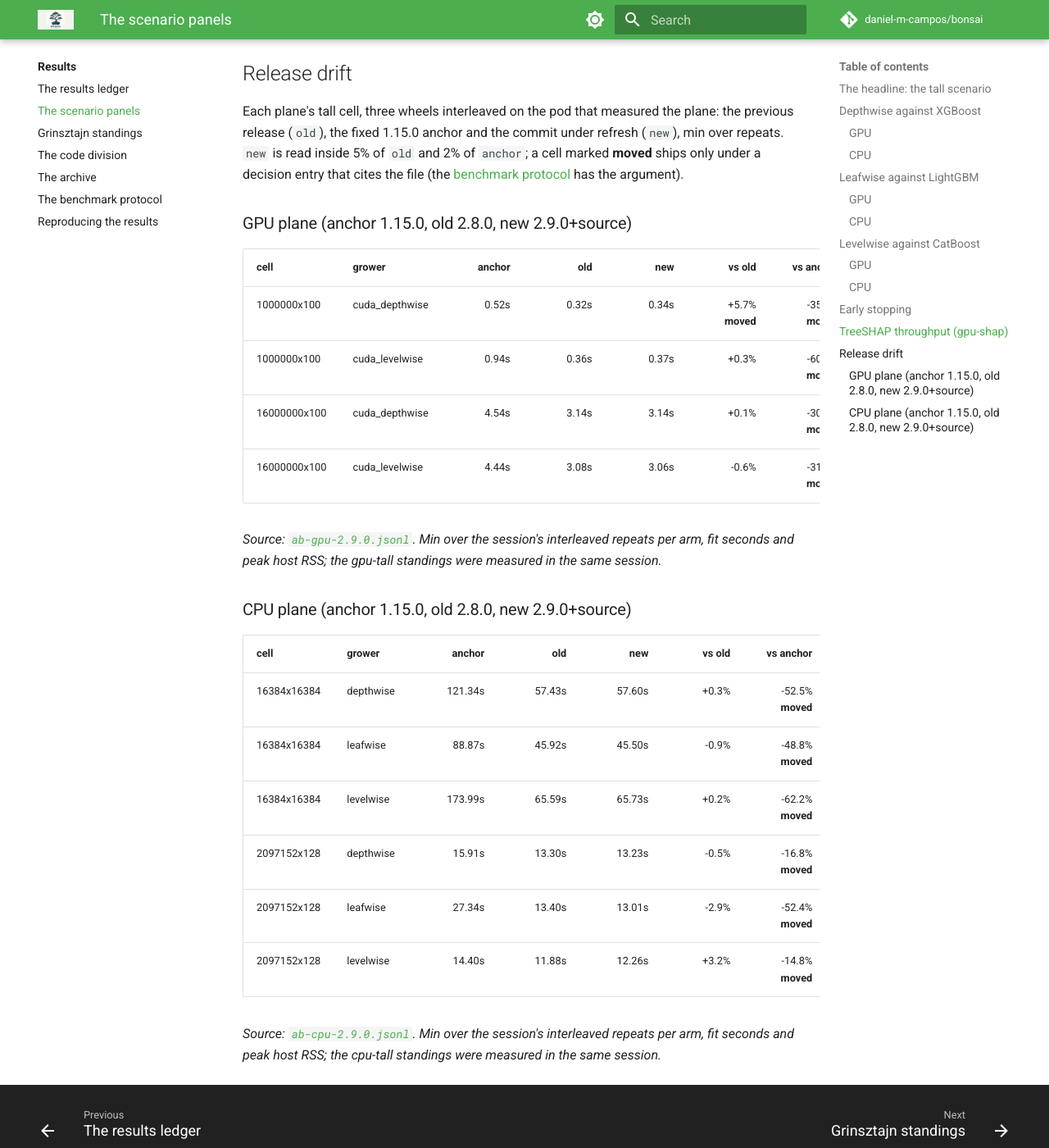
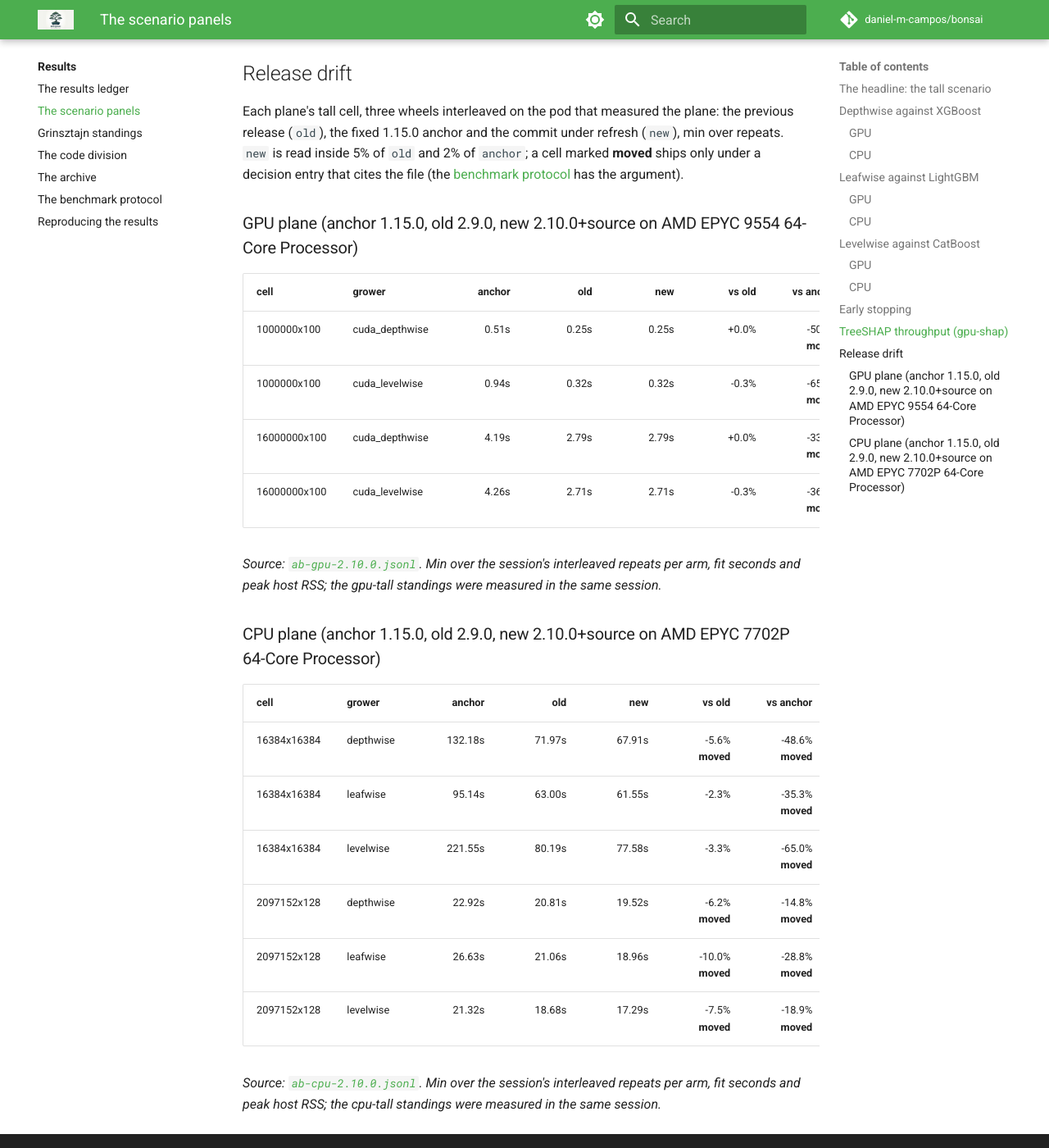
Before and after one commit to daniel-m-campos/bonsai, an MkDocs documentation site: the page built from docs/results/results/perf.md, in a window 1280 px wide and 1400 px high, scrolled down 6630 px. Shown: the whole window at 82% size. Built offline with MkDocs 1.6.1 and Material for MkDocs 9.7.7, drawn with Linux system fonts in a browser that asks for light colours; comment, search, counter and statistics services are not loaded; some of the changed text lies outside the part shown.

Commit message:
bench(standings): refresh 10 axes
Axes: gpu-tall,gpu-wide,gpu-extreme,cpu-tall,cpu-wide,gpu-early-stop,gpu-shap,quality-grinsztajn,quality-grinsztajn-gpu,quality-grinsztajn-leaf-capped-gpu. Same-pod refresh via scripts/standings_refresh.py (decision 96); superseded files deleted, registry updated, ledger and README regenerated.

CPU axes (cpu-tall, cpu-wide) were measured on pod-NVIDIA-RTX-PRO-6000-Blackwell-Server-Edition (issue #355). Every row carries its own host block, so the registry records which machine and which ceiling stands behind each axis.

```diff
--- a/docs/results/results/perf.md
+++ b/docs/results/results/perf.md
@@ -14,9 +14,9 @@
 
 | grower | GPU (gpu-tall) | CPU (cpu-tall) |
 |---|---|---|
-| depthwise | **bonsai 3.8s** vs XGBoost 23.5s | bonsai 23.4s vs **XGBoost 16.9s** |
-| leafwise | **bonsai 3.6s** vs LightGBM 26.1s | **bonsai 24.3s** vs LightGBM 63.1s |
-| levelwise | **bonsai 3.5s** vs CatBoost 18.0s | bonsai 21.3s vs **CatBoost 13.3s** |
+| depthwise | **bonsai 3.3s** vs XGBoost 27.7s | **bonsai 9.5s** vs XGBoost 18.3s |
+| leafwise | **bonsai 3.3s** vs LightGBM 29.0s | **bonsai 10.4s** vs LightGBM 23.4s |
+| levelwise | **bonsai 3.1s** vs CatBoost 19.3s | **bonsai 9.0s** vs CatBoost 17.1s |
 
 ## Depthwise against XGBoost
 
@@ -24,23 +24,23 @@
 
 | scenario | arm | ingest_s | train_s | peak RSS | peak VRAM | test r2 |
 |---|---|---|---|---|---|---|
-| gpu-tall (16M x 128) | bonsai depthwise | **1.4s** | **2.4s** | **9.0GB (+0.7)** | **10.8GB** | 0.880 (tie) |
-| gpu-tall (16M x 128) | XGBoost | 18.2s | 5.3s | 29.6GB (+21.4) | 18.9GB | 0.880 (tie) |
-| gpu-wide (131k x 16384) | bonsai depthwise | **1.6s** | **3.8s** | **9.8GB (+0.2)** | **16.7GB** | 0.860 (tie) |
-| gpu-wide (131k x 16384) | XGBoost | 24.2s | 23.4s | 36.0GB (+26.4) | 18.9GB | 0.859 (tie) |
-| gpu-extreme (16M x 1024) | bonsai depthwise | 3.3s | 10.1s | 66.9GB (+1.0) | 18.2GB | 0.879 |
+| gpu-tall (16M x 128) | bonsai depthwise | **1.0s** | **2.3s** | **9.0GB (+0.8)** | **10.8GB** | 0.880 (tie) |
+| gpu-tall (16M x 128) | XGBoost | 22.3s | 5.4s | 29.6GB (+21.4) | 18.9GB | 0.880 (tie) |
+| gpu-wide (131k x 16384) | bonsai depthwise | **0.8s** | **3.7s** | **9.8GB (+0.2)** | **16.7GB** | 0.860 (tie) |
+| gpu-wide (131k x 16384) | XGBoost | 26.7s | 23.7s | 37.5GB (+27.9) | 18.9GB | 0.859 (tie) |
+| gpu-extreme (16M x 1024) | bonsai depthwise | 2.1s | 9.9s | 66.9GB (+1.0) | 18.2GB | 0.879 |
 | gpu-extreme (16M x 1024) | XGBoost | oom | oom | oom | oom | oom |
 
-The two columns are one call taken apart. bonsai's fused `train(X, y)` form fits the same cell in 3.2s against the split's 3.2s, medians of the refresh's interleaved parity arm, which is what makes reporting the seam honest.
+The two columns are one call taken apart. bonsai's fused `train(X, y)` form fits the same cell in 2.8s against the split's 2.8s, medians of the refresh's interleaved parity arm, which is what makes reporting the seam honest.
 
 ### CPU
 
 | scenario | arm | ingest_s | train_s | peak RSS | test r2 |
 |---|---|---|---|---|---|
-| cpu-tall (2M x 128) | bonsai depthwise | **1.5s** | 21.9s | **2.0GB (+0.8)** | 0.877 (tie) |
-| cpu-tall (2M x 128) | XGBoost | 2.5s | **14.3s** | 2.3GB (+1.1) | 0.877 (tie) |
-| cpu-wide (16k x 16384) | bonsai depthwise | **2.0s** | **97.5s** | **7.4GB (+6.2)** | 0.761 (tie) |
-| cpu-wide (16k x 16384) | XGBoost | 3.9s | 192.8s | 20.1GB (+19.0) | 0.761 (tie) |
+| cpu-tall (2M x 128) | bonsai depthwise | **1.1s** | **8.4s** | **2.0GB (+0.8)** | 0.877 (tie) |
+| cpu-tall (2M x 128) | XGBoost | 3.1s | 15.2s | 2.3GB (+1.1) | 0.877 (tie) |
+| cpu-wide (16k x 16384) | bonsai depthwise | **1.5s** | **38.2s** | **7.7GB (+6.5)** | 0.761 (tie) |
+| cpu-wide (16k x 16384) | XGBoost | 5.7s | 181.9s | 20.6GB (+19.4) | 0.761 (tie) |
 
 ## Leafwise against LightGBM
 
@@ -48,21 +48,21 @@
 
 | scenario | arm | ingest_s | train_s | peak RSS | peak VRAM | test r2 |
 |---|---|---|---|---|---|---|
-| gpu-tall (16M x 128) | bonsai leafwise | **1.3s** | **2.3s** | **9.0GB (+0.7)** | 10.8GB | 0.880 |
-| gpu-tall (16M x 128) | LightGBM | 14.0s | 12.2s | 15.3GB (+7.0) | **5.4GB** | **0.886** |
-| gpu-wide (131k x 16384) | bonsai leafwise | **1.2s** | **3.7s** | **9.8GB (+0.2)** | **16.7GB** | 0.860 |
-| gpu-wide (131k x 16384) | LightGBM | 121.3s | 159.9s | 58.0GB (+48.4) | 20.8GB | **0.865** |
-| gpu-extreme (16M x 1024) | bonsai leafwise | **2.9s** | **10.0s** | **66.9GB (+1.0)** | **18.2GB** | 0.879 |
-| gpu-extreme (16M x 1024) | LightGBM | 146.9s | 95.2s | 115.8GB (+49.9) | 34.3GB | **0.885** |
+| gpu-tall (16M x 128) | bonsai leafwise | **0.9s** | **2.3s** | **9.0GB (+0.7)** | 10.8GB | 0.880 |
+| gpu-tall (16M x 128) | LightGBM | 15.2s | 13.8s | 15.3GB (+7.0) | **5.4GB** | **0.886** |
+| gpu-wide (131k x 16384) | bonsai leafwise | **0.8s** | **3.7s** | **9.8GB (+0.2)** | **16.7GB** | 0.860 |
+| gpu-wide (131k x 16384) | LightGBM | 117.1s | 157.7s | 58.1GB (+48.5) | 20.8GB | **0.865** |
+| gpu-extreme (16M x 1024) | bonsai leafwise | **2.0s** | **9.9s** | **66.9GB (+1.0)** | **18.1GB** | 0.879 |
+| gpu-extreme (16M x 1024) | LightGBM | 183.2s | 90.9s | 116.2GB (+50.3) | 34.3GB | **0.885** |
 
 ### CPU
 
 | scenario | arm | ingest_s | train_s | peak RSS | test r2 |
 |---|---|---|---|---|---|
-| cpu-tall (2M x 128) | bonsai leafwise | **1.6s** | **22.6s** | **2.0GB (+0.8)** | 0.877 (tie) |
-| cpu-tall (2M x 128) | LightGBM | 3.2s | 59.9s | 2.0GB (+0.8) | 0.878 (tie) |
-| cpu-wide (16k x 16384) | bonsai leafwise | **2.0s** | **65.4s** | **5.9GB (+4.7)** | 0.761 |
-| cpu-wide (16k x 16384) | LightGBM | 16.1s | 105.4s | 19.6GB (+18.4) | **0.762** |
+| cpu-tall (2M x 128) | bonsai leafwise | **1.1s** | **9.3s** | **2.0GB (+0.8)** | 0.877 (tie) |
+| cpu-tall (2M x 128) | LightGBM | 3.1s | 20.4s | 2.1GB (+0.9) | 0.878 (tie) |
+| cpu-wide (16k x 16384) | bonsai leafwise | **1.5s** | **30.0s** | **5.9GB (+4.7)** | 0.761 |
+| cpu-wide (16k x 16384) | LightGBM | 13.8s | 75.7s | 19.6GB (+18.4) | **0.762** |
 
 ## Levelwise against CatBoost
 
@@ -70,23 +70,23 @@
 
 | scenario | arm | ingest_s | train_s | peak RSS | peak VRAM | test r2 |
 |---|---|---|---|---|---|---|
-| gpu-tall (16M x 128) | bonsai levelwise | **1.3s** | **2.2s** | **9.0GB (+0.7)** | **10.8GB** | **0.877** |
-| gpu-tall (16M x 128) | CatBoost | 3.2s | 14.8s | 25.6GB (+17.4) | 90.2GB | 0.876 |
-| gpu-wide (131k x 16384) | bonsai levelwise | **1.2s** | **8.1s** | **9.9GB (+0.3)** | **16.6GB** | **0.874** |
-| gpu-wide (131k x 16384) | CatBoost | 3.5s | 65.8s | 26.4GB (+16.8) | 90.2GB | 0.872 |
-| gpu-extreme (16M x 1024) | bonsai levelwise | 3.1s | 9.0s | 66.9GB (+1.0) | 18.2GB | 0.876 |
+| gpu-tall (16M x 128) | bonsai levelwise | **0.9s** | **2.2s** | **9.0GB (+0.7)** | **10.8GB** | **0.877** |
+| gpu-tall (16M x 128) | CatBoost | 3.8s | 15.5s | 25.7GB (+17.5) | 90.2GB | 0.876 |
+| gpu-wide (131k x 16384) | bonsai levelwise | **0.8s** | **8.2s** | **9.9GB (+0.3)** | **16.6GB** | **0.874** |
+| gpu-wide (131k x 16384) | CatBoost | 1.8s | 64.3s | 26.4GB (+16.8) | 90.2GB | 0.872 |
+| gpu-extreme (16M x 1024) | bonsai levelwise | 2.1s | 8.9s | 67.0GB (+1.0) | 18.2GB | 0.876 |
 | gpu-extreme (16M x 1024) | CatBoost | oom | oom | oom | oom | oom |
 
 ### CPU
 
 | scenario | arm | ingest_s | train_s | peak RSS | test r2 |
 |---|---|---|---|---|---|
-| cpu-tall (2M x 128) | bonsai levelwise | 1.5s | 19.9s | **2.0GB (+0.8)** | **0.877** |
-| cpu-tall (2M x 128) | CatBoost | **0.4s** | **13.0s** | 4.1GB (+2.9) | 0.875 |
-| cpu-wide (16k x 16384) | bonsai levelwise | 2.2s | **107.1s** | **7.7GB (+6.5)** | **0.858** |
-| cpu-wide (16k x 16384) | CatBoost | **0.5s** | 112.8s | 18.6GB (+17.4) | 0.830 |
+| cpu-tall (2M x 128) | bonsai levelwise | 1.1s | **7.9s** | **2.0GB (+0.8)** | **0.877** |
+| cpu-tall (2M x 128) | CatBoost | **0.4s** | 16.7s | 4.1GB (+2.9) | 0.875 |
+| cpu-wide (16k x 16384) | bonsai levelwise | 1.6s | **48.1s** | **7.8GB (+6.6)** | **0.858** |
+| cpu-wide (16k x 16384) | CatBoost | **0.3s** | 100.1s | 18.6GB (+17.4) | 0.830 |
 
-*Source: [`gpu-tall-2026-10.jsonl`](../../../benchmarks/results/gpu-tall-2026-10.jsonl), [`gpu-wide-2026-10.jsonl`](../../../benchmarks/results/gpu-wide-2026-10.jsonl), [`gpu-extreme-2026-10.jsonl`](../../../benchmarks/results/gpu-extreme-2026-10.jsonl), [`cpu-tall-2026-10.jsonl`](../../../benchmarks/results/cpu-tall-2026-10.jsonl), [`cpu-wide-2026-10.jsonl`](../../../benchmarks/results/cpu-wide-2026-10.jsonl), [`gpu-early-stop-2026-10.jsonl`](../../../benchmarks/results/gpu-early-stop-2026-10.jsonl). As-run under the redesigned scenario matrix (decision 103), best of the session's repeats per arm. Each plane runs on one pod, so the arms compare within a plane and not across the two. The GPU plane is measured at `084d8c36c655ab017e877a65ef1219b291a73e7c` (2026-10-20, pod-NVIDIA-RTX-PRO-6000-Blackwell-Server-Edition). The CPU plane is measured at `084d8c36c655ab017e877a65ef1219b291a73e7c` (2026-10-20, pod-NVIDIA-RTX-PRO-6000-Blackwell-Server-Edition).*
+*Source: [`gpu-tall-2026-10.jsonl`](../../../benchmarks/results/gpu-tall-2026-10.jsonl), [`gpu-wide-2026-10.jsonl`](../../../benchmarks/results/gpu-wide-2026-10.jsonl), [`gpu-extreme-2026-10.jsonl`](../../../benchmarks/results/gpu-extreme-2026-10.jsonl), [`cpu-tall-2026-10.jsonl`](../../../benchmarks/results/cpu-tall-2026-10.jsonl), [`cpu-wide-2026-10.jsonl`](../../../benchmarks/results/cpu-wide-2026-10.jsonl), [`gpu-early-stop-2026-10.jsonl`](../../../benchmarks/results/gpu-early-stop-2026-10.jsonl). As-run under the redesigned scenario matrix (decision 103), best of the session's repeats per arm. Each plane runs on one pod, so the arms compare within a plane and not across the two. The GPU plane is measured at `fad709e509ee9f65e4eef85eb187fb6583802fd7` (2026-10-22, pod-NVIDIA-RTX-PRO-6000-Blackwell-Server-Edition). The CPU plane is measured at `fad709e509ee9f65e4eef85eb187fb6583802fd7` (2026-10-22, pod-NVIDIA-RTX-PRO-6000-Blackwell-Server-Edition).*
 
 ## Early stopping
 
@@ -94,12 +94,12 @@
 
 | grower | arm | eval overhead | stop-arm fit | stopped at |
 |---|---|---|---|---|
-| depthwise | bonsai depthwise | +41.7% | 26.4s | 1278 |
-| depthwise | XGBoost | +0.0% | 67.5s | 1216 |
-| leafwise | bonsai leafwise | +45.6% | 26.4s | 1278 |
-| leafwise | LightGBM | +2.2% | 90.6s | 847 |
-| levelwise | bonsai levelwise | +65.7% | 36.6s | 2000 |
-| levelwise | CatBoost | +4.6% | 118.7s | 1923 |
+| depthwise | bonsai depthwise | +41.7% | 25.4s | 1278 |
+| depthwise | XGBoost | -3.9% | 70.9s | 1216 |
+| leafwise | bonsai leafwise | +41.2% | 25.3s | 1278 |
+| leafwise | LightGBM | +0.0% | 85.8s | 847 |
+| levelwise | bonsai levelwise | +42.9% | 35.7s | 2000 |
+| levelwise | CatBoost | +3.4% | 119.5s | 1986 |
 
 ## TreeSHAP throughput (gpu-shap)
 
@@ -107,42 +107,42 @@
 
 | cell | bonsai depthwise (GPU) | XGBoost (GPU) | LightGBM (CPU SHAP) | CatBoost (CPU SHAP) |
 |---|---|---|---|---|
-| 1,048,576 x 128, depth 6 | **0.71** | 2.36 | 126.56 | 3.95 |
-| 1,048,576 x 128, depth 8 | **2.37** | 7.55 | - | 7.75 |
-| 1,048,576 x 512, depth 6 | **1.18** | 2.78 | 132.66 | 11.51 |
-| 4,194,304 x 128, depth 6 | **1.47** | 5.70 | 276.75 | 10.96 |
+| 1,048,576 x 128, depth 6 | **0.74** | 2.28 | 142.98 | 4.48 |
+| 1,048,576 x 128, depth 8 | **2.43** | 7.52 | - | 5.16 |
+| 1,048,576 x 512, depth 6 | **1.19** | 2.67 | 148.91 | 13.27 |
+| 4,194,304 x 128, depth 6 | **1.51** | 5.59 | 299.07 | 11.64 |
 
 | cell | bonsai depthwise (GPU) | XGBoost (GPU) | LightGBM (CPU SHAP) | CatBoost (CPU SHAP) |
 |---|---|---|---|---|
-| 1,048,576 x 128, depth 6 | 3.2e-06 | 3.4e-06 | 0.0e+00 | 0.0e+00 |
+| 1,048,576 x 128, depth 6 | 3.3e-06 | 3.4e-06 | 0.0e+00 | 0.0e+00 |
 | 1,048,576 x 128, depth 8 | 7.2e-06 | 4.9e-06 | - | 0.0e+00 |
-| 1,048,576 x 512, depth 6 | 3.2e-06 | 2.8e-06 | 0.0e+00 | 0.0e+00 |
-| 4,194,304 x 128, depth 6 | 4.8e-06 | 3.9e-06 | 0.0e+00 | 0.0e+00 |
+| 1,048,576 x 512, depth 6 | 5.1e-06 | 2.8e-06 | 0.0e+00 | 0.0e+00 |
+| 4,194,304 x 128, depth 6 | 4.7e-06 | 3.9e-06 | 0.0e+00 | 0.0e+00 |
 
 ## Release drift
 
 Each plane's tall cell, three wheels interleaved on the pod that measured the plane: the previous release (`old`), the fixed 1.15.0 anchor and the commit under refresh (`new`), min over repeats. `new` is read inside 5% of `old` and 2% of `anchor`; a cell marked **moved** ships only under a decision entry that cites the file (the [benchmark protocol](../benchmark-protocol.md) has the argument).
 
-### GPU plane (anchor 1.15.0, old 2.8.0, new 2.9.0+source)
+### GPU plane (anchor 1.15.0, old 2.9.0, new 2.10.0+source on AMD EPYC 9554 64-Core Processor)
 
 | cell | grower | anchor | old | new | vs old | vs anchor | old RSS | new RSS | RSS delta |
 |---|---|--:|--:|--:|--:|--:|--:|--:|--:|
-| 1000000x100 | cuda_depthwise | 0.52s | 0.32s | 0.34s | +5.7% **moved** | -35.5% **moved** | 0.57GB | 0.58GB | +1.8% |
-| 1000000x100 | cuda_levelwise | 0.94s | 0.36s | 0.37s | +0.3% | -60.9% **moved** | 0.58GB | 0.57GB | -1.7% |
-| 16000000x100 | cuda_depthwise | 4.54s | 3.14s | 3.14s | +0.1% | -30.8% **moved** | 6.74GB | 6.73GB | -0.1% |
-| 16000000x100 | cuda_levelwise | 4.44s | 3.08s | 3.06s | -0.6% | -31.1% **moved** | 6.75GB | 6.72GB | -0.4% |
+| 1000000x100 | cuda_depthwise | 0.51s | 0.25s | 0.25s | +0.0% | -50.4% **moved** | 0.58GB | 0.58GB | +0.0% |
+| 1000000x100 | cuda_levelwise | 0.94s | 0.32s | 0.32s | -0.3% | -65.9% **moved** | 0.58GB | 0.58GB | +0.0% |
+| 16000000x100 | cuda_depthwise | 4.19s | 2.79s | 2.79s | +0.0% | -33.4% **moved** | 6.73GB | 6.69GB | -0.6% |
+| 16000000x100 | cuda_levelwise | 4.26s | 2.71s | 2.71s | -0.3% | -36.4% **moved** | 6.72GB | 6.72GB | +0.0% |
 
-*Source: [`ab-gpu-2.9.0.jsonl`](../../../benchmarks/results/ab-gpu-2.9.0.jsonl). Min over the session's interleaved repeats per arm, fit seconds and peak host RSS; the gpu-tall standings were measured in the same session.*
+*Source: [`ab-gpu-2.10.0.jsonl`](../../../benchmarks/results/ab-gpu-2.10.0.jsonl). Min over the session's interleaved repeats per arm, fit seconds and peak host RSS; the gpu-tall standings were measured in the same session.*
 
-### CPU plane (anchor 1.15.0, old 2.8.0, new 2.9.0+source)
+### CPU plane (anchor 1.15.0, old 2.9.0, new 2.10.0+source on AMD EPYC 7702P 64-Core Processor)
 
 | cell | grower | anchor | old | new | vs old | vs anchor | old RSS | new RSS | RSS delta |
 |---|---|--:|--:|--:|--:|--:|--:|--:|--:|
-| 16384x16384 | depthwise | 121.34s | 57.43s | 57.60s | +0.3% | -52.5% **moved** | 7.39GB | 7.23GB | -2.2% |
-| 16384x16384 | leafwise | 88.87s | 45.92s | 45.50s | -0.9% | -48.8% **moved** | 5.75GB | 5.76GB | +0.2% |
-| 16384x16384 | levelwise | 173.99s | 65.59s | 65.73s | +0.2% | -62.2% **moved** | 7.63GB | 7.61GB | -0.3% |
-| 2097152x128 | depthwise | 15.91s | 13.30s | 13.23s | -0.5% | -16.8% **moved** | 1.83GB | 1.82GB | -0.5% |
-| 2097152x128 | leafwise | 27.34s | 13.40s | 13.01s | -2.9% | -52.4% **moved** | 1.82GB | 1.82GB | +0.0% |
-| 2097152x128 | levelwise | 14.40s | 11.88s | 12.26s | +3.2% | -14.8% **moved** | 1.82GB | 1.83GB | +0.5% |
+| 16384x16384 | depthwise | 132.18s | 71.97s | 67.91s | -5.6% **moved** | -48.6% **moved** | 7.35GB | 7.41GB | +0.8% |
+| 16384x16384 | leafwise | 95.14s | 63.00s | 61.55s | -2.3% | -35.3% **moved** | 5.76GB | 5.76GB | +0.0% |
+| 16384x16384 | levelwise | 221.55s | 80.19s | 77.58s | -3.3% | -65.0% **moved** | 7.69GB | 7.63GB | -0.8% |
+| 2097152x128 | depthwise | 22.92s | 20.81s | 19.52s | -6.2% **moved** | -14.8% **moved** | 1.83GB | 1.83GB | +0.0% |
+| 2097152x128 | leafwise | 26.63s | 21.06s | 18.96s | -10.0% **moved** | -28.8% **moved** | 1.83GB | 1.82GB | -0.5% |
+| 2097152x128 | levelwise | 21.32s | 18.68s | 17.29s | -7.5% **moved** | -18.9% **moved** | 1.83GB | 1.84GB | +0.5% |
 
-*Source: [`ab-cpu-2.9.0.jsonl`](../../../benchmarks/results/ab-cpu-2.9.0.jsonl). Min over the session's interleaved repeats per arm, fit seconds and peak host RSS; the cpu-tall standings were measured in the same session.*
+*Source: [`ab-cpu-2.10.0.jsonl`](../../../benchmarks/results/ab-cpu-2.10.0.jsonl). Min over the session's interleaved repeats per arm, fit seconds and peak host RSS; the cpu-tall standings were measured in the same session.*
```
Also changed, not shown: README.md (+1 -1 lines), docs/results/results.md (+1 -1 lines), docs/results/results/quality-grinsztajn.md (+4 -4 lines), 16 other files.
